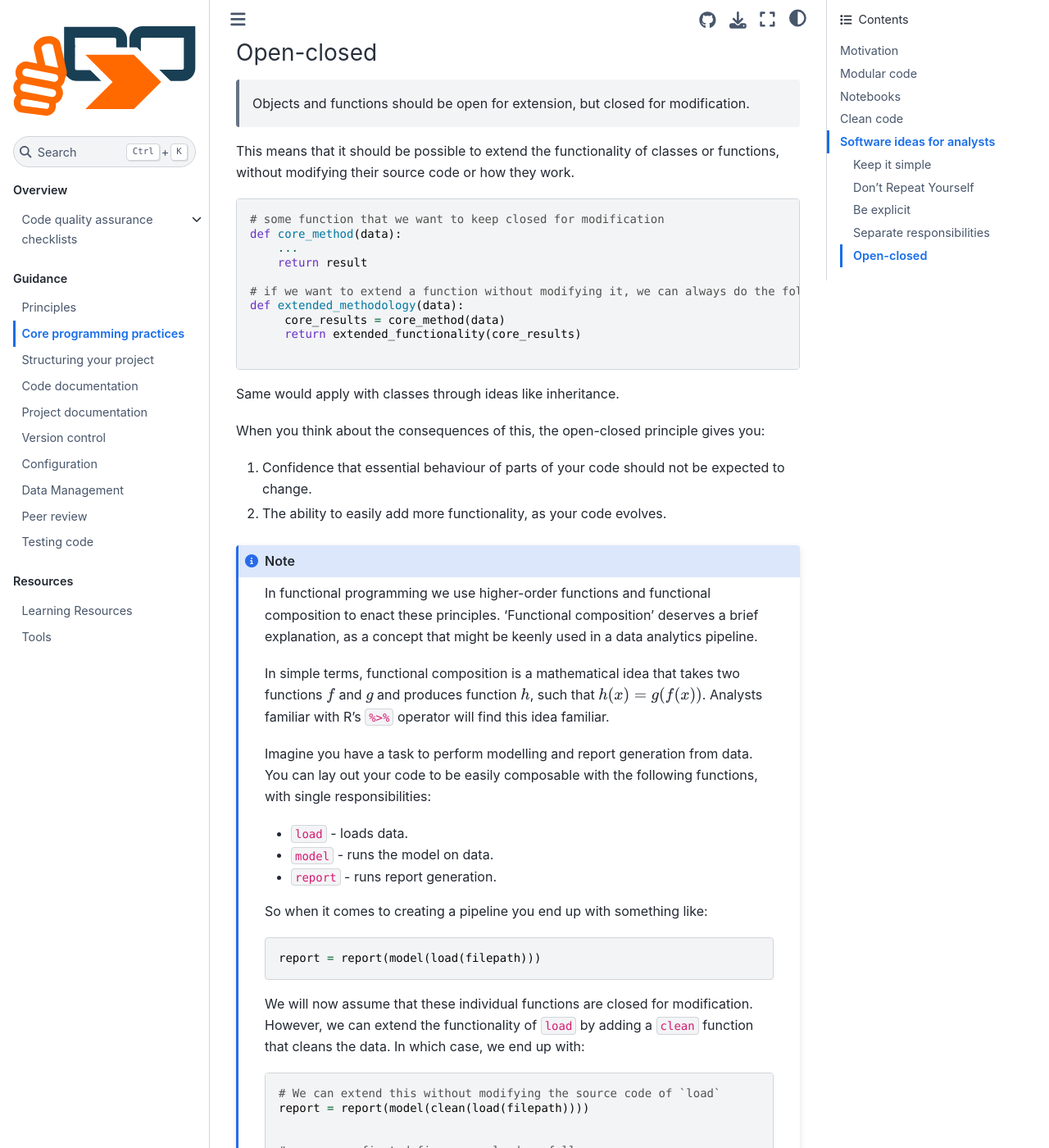
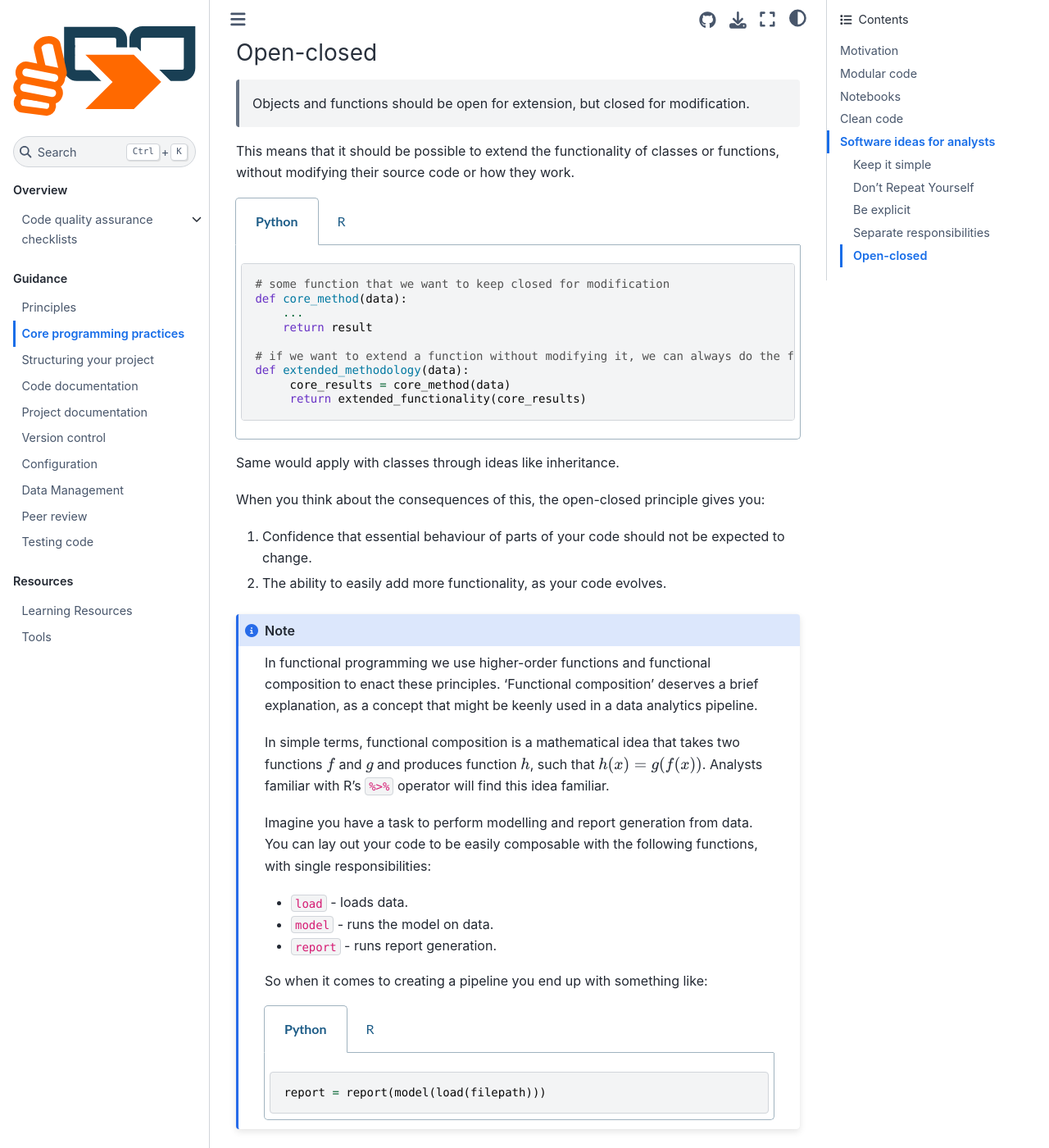
Before and after one commit to best-practice-and-impact/qa-of-code-guidance, a Jupyter Book: the page built from book/core_programming.md, in a window 1280 px wide and 1400 px high, scrolled down 30777 px. Shown: the whole window at 82% size. Built offline with Jupyter Book 1.0.4 settings and Sphinx 7.4.7 and the Sphinx Book theme 1.1.4, drawn with Linux system fonts in a browser that asks for light colours.

`````diff
--- a/book/core_programming.md
+++ b/book/core_programming.md
@@ -1089,7 +1089,9 @@ The same core concepts still fully apply.
 
 This means that it should be possible to extend the functionality of classes or functions, without modifying their source code or how they work.
 
-```python
+````{tabs}
+
+```{code-tab} python
 # some function that we want to keep closed for modification
 def core_method(data):
     ...
@@ -1101,6 +1103,25 @@ def extended_methodology(data):
      return extended_functionality(core_results)
 
 ```
+
+```{code-tab} r R
+# some function that we want to keep closed for modification
+core_method <- function(data) {
+  ...
+  return(result)
+}
+
+
+# if we want to extend a function without modifying it, we can always do the following
+extended_methodology <- function(data){
+  core_results = core_method(data)
+  return(
+    extended_functionality(core_results)
+  )
+}
+```
+
+````
 
 Same would apply with classes through ideas like inheritance.
 
@@ -1121,13 +1142,24 @@ Imagine you have a task to perform modelling and report generation from data. Yo
 
 So when it comes to creating a pipeline you end up with something like:
 
-```python
+````{tabs}
+
+```{code-tab} python
 report = report(model(load(filepath)))
+
 ```
+
+```{code-tab} r R
+report <- report(model(load(filepath)))
+```
+
+````
 
 We will now assume that these individual functions are closed for modification. However, we can extend the functionality of `load` by adding a `clean` function that cleans the data. In which case, we end up with:
 
-```python
+````{tabs}
+
+```{code-tab} python
 # We can extend this without modifying the source code of `load`
 report = report(model(clean(load(filepath))))
 
@@ -1149,4 +1181,18 @@ pipeline = lambda data: report(model(clean(load(filepath))))
 report = pipeline(filepath)
 ```
 
+```{code-tab} r R
+# We can extend this without modifying the source code of `load`
+report <- report(model(clean(load(filepath))))
+
+# or we can first define a new load as follows
+new_load <- function(filepath) clean(load(filepath))
+
+report <- report(model(new_load(filepath)))
+
+# We can even use this to create a single function to run our defined pipeline
+pipeline <- function(data) report(model(clean(load(filepath))))
+report = pipeline(filepath)
+```
+
 ````
`````
